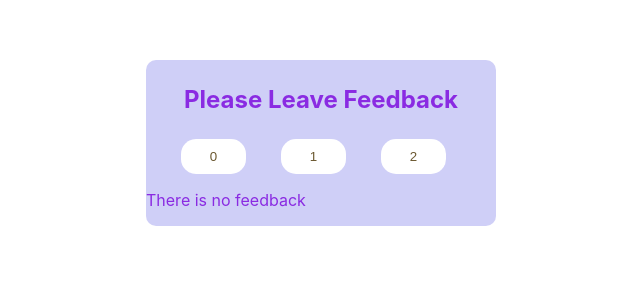
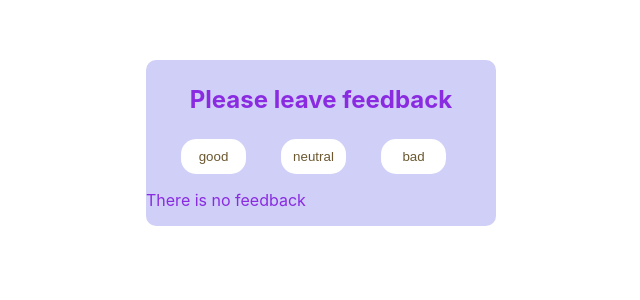
Before and after one commit to Reuelle/goit-react-hw-04-feedback, a React (Create React App) app: page / in a window 1280 px wide. Shown: the top 300 px of the page, without its empty margins (319-959 px from the left). Built offline with nearby package versions, Linux system fonts and the light colour scheme.

Commit message:
Update App.jsx

```diff
--- a/src/components/App.jsx
+++ b/src/components/App.jsx
@@ -1,9 +1,8 @@
-import React, { useState } from "react";
-
-import { Statistics } from "./Statistics/Statistics";
-import { FeedbackOptions } from "./FeedbackOptions/FeedbackOptions";
-import { Notification } from "./Notification/Notification";
-import { Section } from "./Section/Section";
+import React, { useState } from 'react';
+import { Statistics } from './Statistics/Statistics';
+import { FeedbackOptions } from './FeedbackOptions/FeedbackOptions';
+import { Notification } from './Notification/Notification';
+import { Section } from './Section/Section';
 
 export function App() {
   const [state, setState] = useState({
@@ -12,41 +11,44 @@ export function App() {
     bad: 0,
   });
 
+  const handleLeaveFeedback = event => {
+    const { name } = event.target;
+    setState(prevState => ({
+      ...prevState,
+      [name]: prevState[name] + 1,
+    }));
+  };
+
   const countTotalFeedback = () => {
     return state.good + state.neutral + state.bad;
   };
 
   const countPositiveFeedbackPercentage = () => {
-    return Math.round((state.good / countTotalFeedback()) * 100);
-  };
-
-  const handleLeaveFeedback = (type) => {
-    setState((prevState) => ({ ...prevState, [type]: prevState[type] + 1 }));
+    const total = countTotalFeedback();
+    return total ? Math.round((state.good / total) * 100) : 0;
   };
 
   const { good, neutral, bad } = state;
   const total = countTotalFeedback();
-  const positiveFeedback = countPositiveFeedbackPercentage();
+  const positivePercentage = countPositiveFeedbackPercentage();
 
   return (
-    <>
-      <Section title="Please Leave Feedback">
+    <Section title="Please leave feedback">
       <FeedbackOptions
-          options={Object.keys(state)}
+        options={state}
         onLeaveFeedback={handleLeaveFeedback}
       />
-        {total === 0 ? (
-          <Notification message="There is no feedback" />
-        ) : (
+      {total ? (
         <Statistics
           good={good}
           neutral={neutral}
           bad={bad}
           total={total}
-            positivePercentage={positiveFeedback}
+          positivePercentage={positivePercentage}
         />
+      ) : (
+        <Notification message="There is no feedback" />
       )}
     </Section>
-    </>
   );
 }
```
Lines whose indentation alone changed are shown as unchanged.
